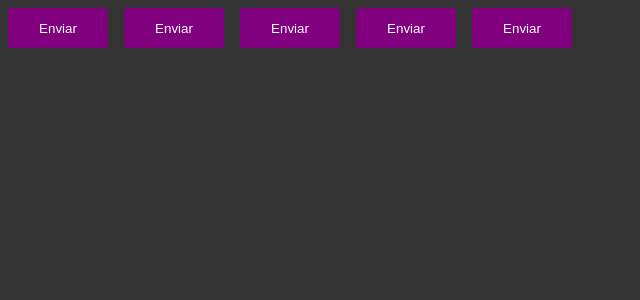
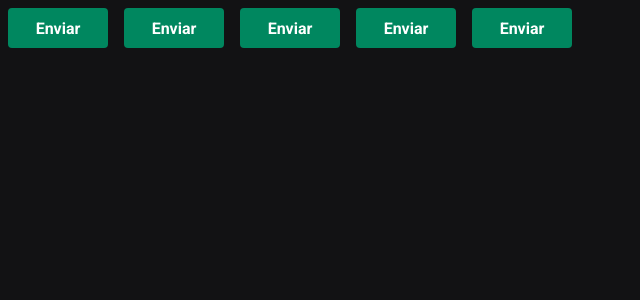
Before and after one commit to Marianadias503/M-todo-Pomodoro, a React (Vite) app in the folder ProjetoPomodoro/: page / in a window 1280 px wide. Shown: the top 300 px of the page, without its empty margins (0-640 px from the left). Built offline with nearby package versions, Linux system fonts and the light colour scheme.

Commit message:
definindo as cores e fontes

```diff
--- a/ProjetoPomodoro/index.html
+++ b/ProjetoPomodoro/index.html
@@ -2,7 +2,10 @@
 <html lang="en">
   <head>
     <meta charset="UTF-8" />
+    <link rel="preconnect" href="https://fonts.gstatic.com" crossorigin>
+    <link rel="preconnect" href="https://fonts.googleapis.com" crossorigin>
     <meta name="viewport" content="width=device-width, initial-scale=1.0" />
+    <link href="https://fonts.googleapis.com/css2?family=Roboto+Mono:ital,wght@0,100..700;1,100..700&family=Roboto:wght@700&display=swap" rel="stylesheet">
     <title>Pomodoro</title>
   </head>
   <body>
--- a/ProjetoPomodoro/src/components/Button.styles.ts
+++ b/ProjetoPomodoro/src/components/Button.styles.ts
@@ -20,7 +20,7 @@
 border:0;
 margin:8px;
 
-background-color: ${props => props.theme.primary};
+background-color: ${props => props.theme['green-500']};
 color: ${props =>props.theme.white}
 
 
--- a/ProjetoPomodoro/src/styles/global.ts
+++ b/ProjetoPomodoro/src/styles/global.ts
@@ -7,10 +7,23 @@
     padding:0;
     box-sizing:border-box;
    }
-
+   :focus{
+      outline:0;
+      box-shadow: 0 0 0 2px ${props => props.theme['green-500']};
+   }
    body{
-    background:#333;
-    color:#fff;
+    background:${props=>props.theme['gray-900']};
+    color: ${props => props.theme['gray-300']};
    }
 
+body, input, textarea, button{
+   font-family:'Roboto', san-serif;
+   font-weight: 400;
+   font-size:1rem;
+
+}
+
+
+
+
 `;
--- a/ProjetoPomodoro/src/styles/themes/default.ts
+++ b/ProjetoPomodoro/src/styles/themes/default.ts
@@ -1,5 +1,21 @@
 export const defaultTheme = {
-    primary: 'purple',
-    secondary:'orange',
-    white: '#ffff',
-}
+    white: '#FFF',
+
+    'gray-100': '#E1E1E6',
+    'gray-300': '#C4C4CC',
+    'gray-400': '#8D8D99',
+    'gray-500': '#7C7C8A',
+    'gray-600': '#323238',
+    'gray-700': '#29292E',
+    'gray-800': '#202024',
+    'gray-900': '#121214',
+
+    'green-300': '#00B37E',
+    'green-500': '#00875F',
+    'green-700': '#015F43',
+
+    'red-500': '#AB222E',
+    'red-700': '#7A1921',
+
+    'yellow-500': '#FBA94C',
+  }
```
